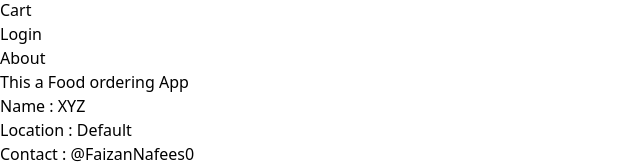
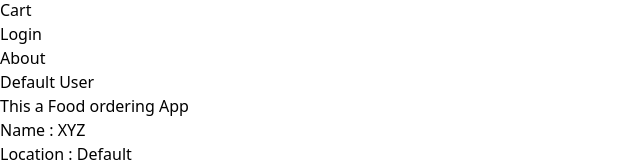
Before and after one commit to faizannafees/Food-Point, a React (Vite) app: page /about in a window 1280 px wide. Shown: the part 422-586 px from the top of the page, without its empty margins (0-640 px from the left). Built offline with nearby package versions, Linux system fonts and the light colour scheme; no server answers.

Commit message:
npx update-browserslist-db@latest

```diff
--- a/package.json
+++ b/package.json
@@ -2,7 +2,6 @@
   "name": "food-point",
   "version": "1.0.0",
   "description": "This is a food ordering app",
-  "main": "App.js",
   "scripts": {
     "start": "parcel index.html",
     "build": "parcel build index.html",
@@ -25,8 +24,10 @@
     "tailwindcss": "^3.4.1"
   },
   "dependencies": {
+    "@reduxjs/toolkit": "^2.2.7",
     "react": "^18.2.0",
     "react-dom": "^18.2.0",
+    "react-redux": "^9.1.2",
     "react-router-dom": "^6.20.1"
   }
 }
--- a/src/App.js
+++ b/src/App.js
@@ -1,4 +1,4 @@
-import React, { lazy, Suspense } from "react";
+import React, { lazy, Suspense, useEffect, useState } from "react";
 import ReactDOM from "react-dom/client";
 import Header from "./components/Header";
 import Body from "./components/Body";
@@ -11,6 +11,7 @@ import RestaurantMenu from "./components/RestaurantMenu";
 const Grocery = lazy(() => import("./components/Grocery"))
 
 const AppLayout = () => {
+
   return (
       <div className="app">
           <Header />
--- a/src/components/About.js
+++ b/src/components/About.js
@@ -1,3 +1,4 @@
+import UserContext from "../utils/UserContext";
 import User from "./User";
 import UserClass from "./UserClass";
 import React from "react";
@@ -6,20 +7,25 @@ class About extends React.Component{
 
     constructor(props){
         super(props);
-        console.log("Parent Constructor");
+       // console.log("Parent Constructor");
     }
 
     componentDidMount(){
-        console.log("Parent Component Did Mount");
+        //console.log("Parent Component Did Mount");
     }
 
     render(){
 
-        console.log("Parent Render");
+        //console.log("Parent Render");
 
         return (
             <div>
                 <h1>About</h1>
+                <div>
+                    <UserContext.Consumer>
+                        { ({loggedInUser}) => <h1>{loggedInUser}</h1>}
+                    </UserContext.Consumer>
+                </div>
                 <h2>This a Food ordering App</h2>
                 <UserClass name={"First"} location={"Dehradun"} />
             </div>
--- a/src/components/Body.js
+++ b/src/components/Body.js
@@ -24,6 +24,8 @@ const Body = () => {
 
         const json = await data.json();
 
+        console.log(json);
+
         setListOfRestaurants(json?.data?.cards[4]?.card?.card?.gridElements?.infoWithStyle?.restaurants);
         setFilteredList(json?.data?.cards[4]?.card?.card?.gridElements?.infoWithStyle?.restaurants);
     }
@@ -37,7 +39,7 @@ const Body = () => {
         <div className="body">
             <div className="filter flex m-4 p-4 ml-[130px]">
                 <div className="search">
-                    <input type="text" className="search-box border border-solid border-black focus:border-pink-400 focus:outline-none focus:shadow-md rounded-sm" value={searchText} onChange={(e) => {
+                    <input type="text" className="search-box border border-solid border-black focus:border-pink-400 focus:outline-none focus:shadow-md rounded-sm px-1" value={searchText} onChange={(e) => {
                         setSearchText(e.target.value);
                     }} />
                     <button className="search-btn mx-2 px-2 py-0.5 bg-green-100 border border-solid border-blue-400 rounded-md font-medium hover:bg-green-200" onClick={() => {
--- a/src/components/Header.js
+++ b/src/components/Header.js
@@ -1,10 +1,13 @@
 import { LOGO_URL } from "../utils/constants";
-import { useState } from "react";
+import { useContext, useState } from "react";
 import { Link } from "../../node_modules/react-router-dom";
 import useOnlineStatus from "../utils/useOnlineStatus";
+import UserContext from "../utils/UserContext";
 
 
 const Header = () => {
+
+    const {loggedInUser} = useContext(UserContext)
 
     const onlineStatus = useOnlineStatus();
 
--- a/src/components/RestaurantCard.js
+++ b/src/components/RestaurantCard.js
@@ -1,4 +1,6 @@
+import { useContext } from "react";
 import { IMG_CDN_URL } from "../utils/constants";
+import UserContext from "../utils/UserContext";
 
 const RestaurantCard = ( props ) => {
     const {resData} = props;
@@ -6,6 +8,8 @@ const RestaurantCard = ( props ) => {
     const {
         cloudinaryImageId, name, cuisines, avgRating, costForTwo, sla
         } = resData?.info;
+
+    const { loggedInUser } = useContext(UserContext);
 
     return (
         <div className="res-card m-4 w-60 bg-slate-50 rounded-2xl transition-transform duration-200 transform hover:scale-90 hover:shadow-lg">
--- /dev/null
+++ b/src/utils/UserContext.js
@@ -0,0 +1,7 @@
+import { createContext } from "react";
+
+const UserContext = createContext({
+    loggedInUser : "Default User",
+})
+
+export default UserContext;
--- a/src/utils/constants.js
+++ b/src/utils/constants.js
@@ -4,4 +4,4 @@ export const IMG_CDN_URL = "https://media-assets.swiggy.com/swiggy/image/upload/
 
 export const MENU_API = "https://www.swiggy.com/dapi/menu/pl?page-type=REGULAR_MENU&complete-menu=true&lat=26.449923&lng=80.3318736&restaurantId=";
 
-export const RESTAURANTLIST_API = "https://www.swiggy.com/dapi/restaurants/list/v5?lat=26.449923&lng=80.3318736&is-seo-homepage-enabled=true&page_type=DESKTOP_WEB_LISTING";
+export const RESTAURANTLIST_API = "https://www.swiggy.com/dapi/restaurants/list/v5?lat=26.449923&lng=80.3318736&is-seo-homepage-enabled=true&page_type=DESKTOP_WEB_LISTING"
```
Also changed, not shown: src/components/UserClass.js (+6 -6 lines), 1 other file (tests, documents, lock files or other folders).
